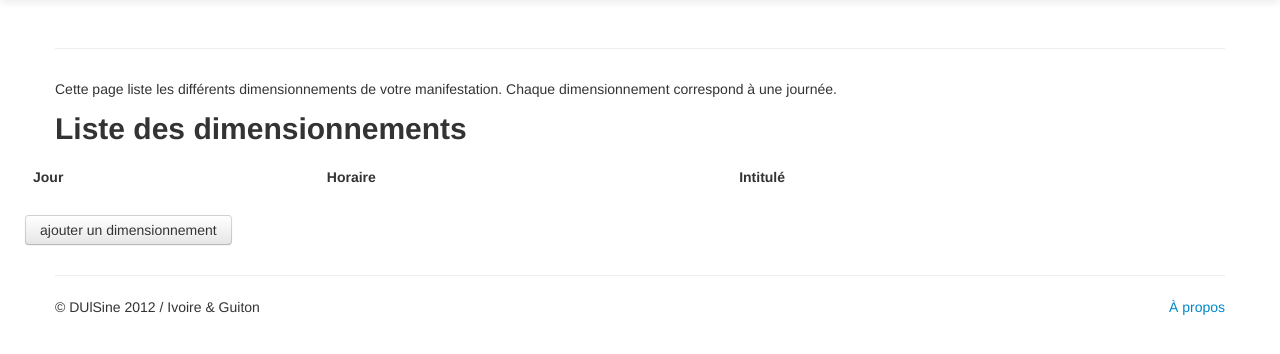
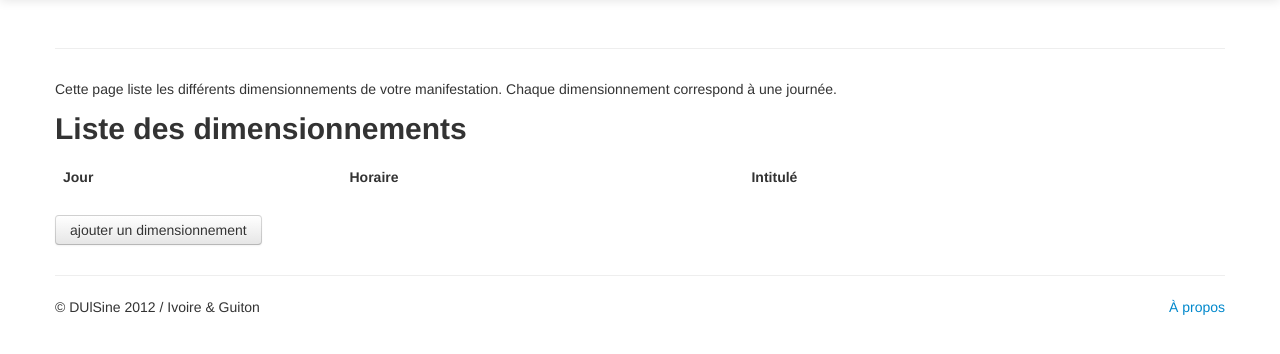
Before and after one commit to DUlSine/DUlSine, a Django app: template templates/dps/demande_details.html in a window 1280 px wide. Shown: the part 41-395 px from the top of the page. Run offline with Django 3.2, Linux system fonts and the light colour scheme; the template is opened without the code that fills it, so the values that code supplies are empty.

Commit message:
Fix layout in the request details

```diff
--- a/templates/dps/demande_details.html
+++ b/templates/dps/demande_details.html
@@ -11,6 +11,7 @@
 
 <h2>Liste des dimensionnements</h2>
 <div class="row">
+<div class="span12">
 <table class="table table-striped">
 <thead>
 <tr>
@@ -31,4 +32,5 @@
 </table>
 <p><a href="{% url 'dps.demande.dimensionnement' dps.hash_id %}" class="btn btn-default">ajouter un dimensionnement</a></p>
 </div>
+</div>
 {% endblock %}
```
